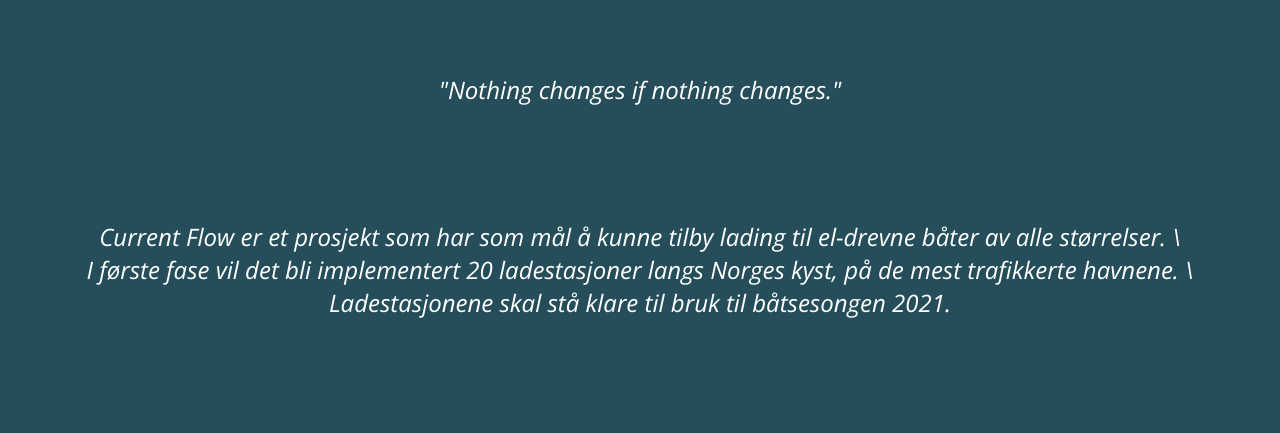
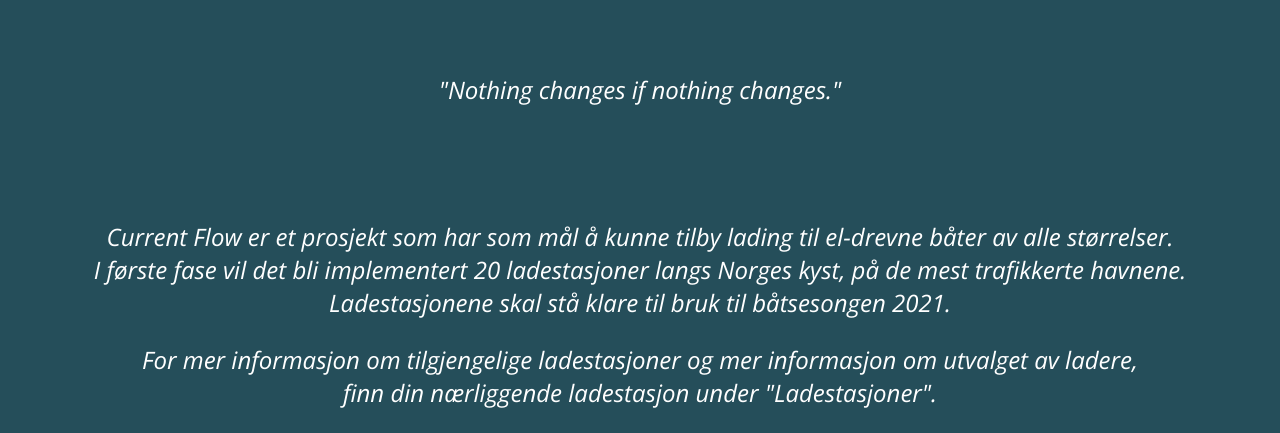
Before and after one commit to jensenjw/ING102-17.3, a plain HTML site: page Current Flow/Index.html in a window 1280 px wide. Shown: the part 791-1224 px from the top of the page. Before the commit the page ends 1134 px from the top, so only its background shows below. Drawn offline with nearby package versions, Linux system fonts and the light colour scheme.

Commit message:
Update Index.html

```diff
--- a/Current Flow/Index.html
+++ b/Current Flow/Index.html
@@ -45,9 +45,13 @@
             <br>
             <br>
             <br>
-            <p class = "index">Current Flow er et prosjekt som har som mål å kunne tilby lading til el-drevne båter av alle størrelser. \<br>
-                I første fase vil det bli implementert 20 ladestasjoner langs Norges kyst, på de mest trafikkerte havnene. \<br> Ladestasjonene
-                skal stå klare til bruk til båtsesongen 2021.
+            <p class = "index">Current Flow er et prosjekt som har som mål å kunne tilby lading til el-drevne båter av alle størrelser. <br>
+                I første fase vil det bli implementert 20 ladestasjoner langs Norges kyst, på de mest trafikkerte havnene. <br>
+                Ladestasjonene skal stå klare til bruk til båtsesongen 2021.
+            </p>
+            <p class = "index">For mer informasjon om tilgjengelige ladestasjoner og mer informasjon om utvalget av ladere,<br>
+                 finn din nærliggende ladestasjon under "Ladestasjoner".
+
             </p>
         </div>
 
```
